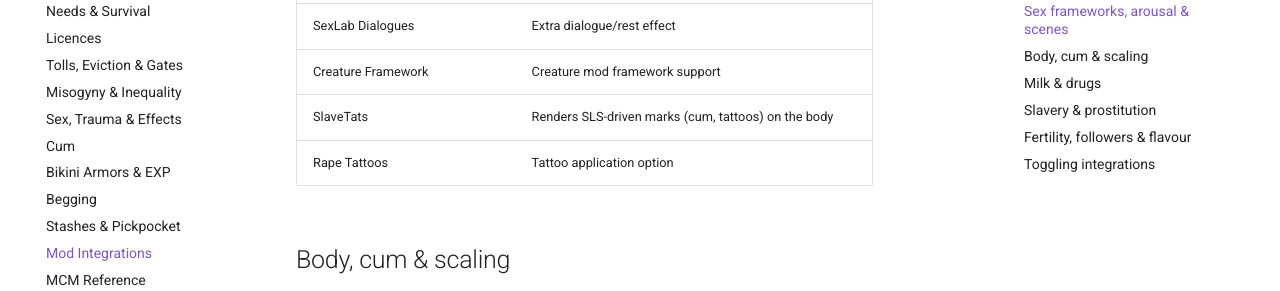
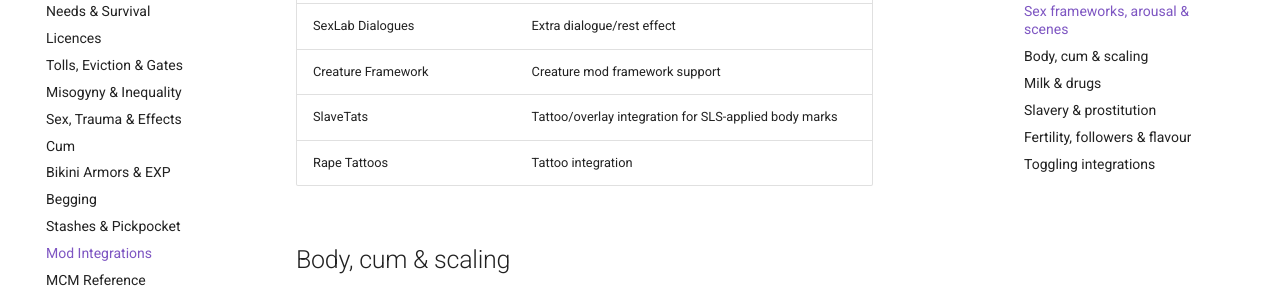
Before and after one commit to crajjjj/SLSurvival, an MkDocs documentation site: the page built from docs/players/integrations.md, in a window 1280 px wide and 900 px high, scrolled down 1529 px. Shown: the part 151-442 px from the top of the window. Built offline with MkDocs 1.6.1 and Material for MkDocs 9.7.7, drawn with Linux system fonts in a browser that asks for light colours; comment, search, counter and statistics services are not loaded.

Commit message:
docs: reword SlaveTats/Rape Tattoos rows as tattoo integrations

```diff
--- a/docs/players/integrations.md
+++ b/docs/players/integrations.md
@@ -39,8 +39,8 @@
 | Apropos 2 | Wear-and-tear scene descriptions |
 | SexLab Dialogues | Extra dialogue/rest effect |
 | Creature Framework | Creature mod framework support |
-| SlaveTats | Renders SLS-driven marks (cum, tattoos) on the body |
-| Rape Tattoos | Tattoo application option |
+| SlaveTats | Tattoo/overlay integration for SLS-applied body marks |
+| Rape Tattoos | Tattoo integration |
 
 ## Body, cum & scaling
 
```
